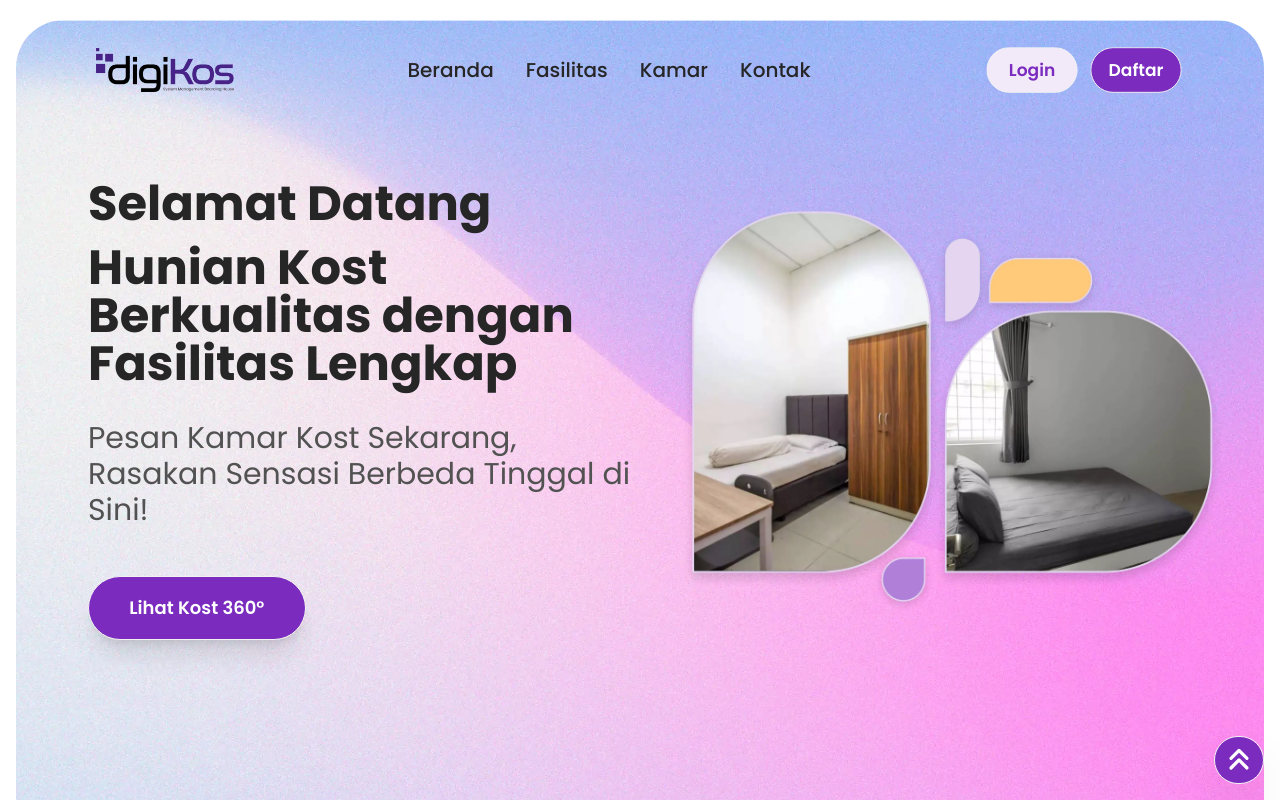
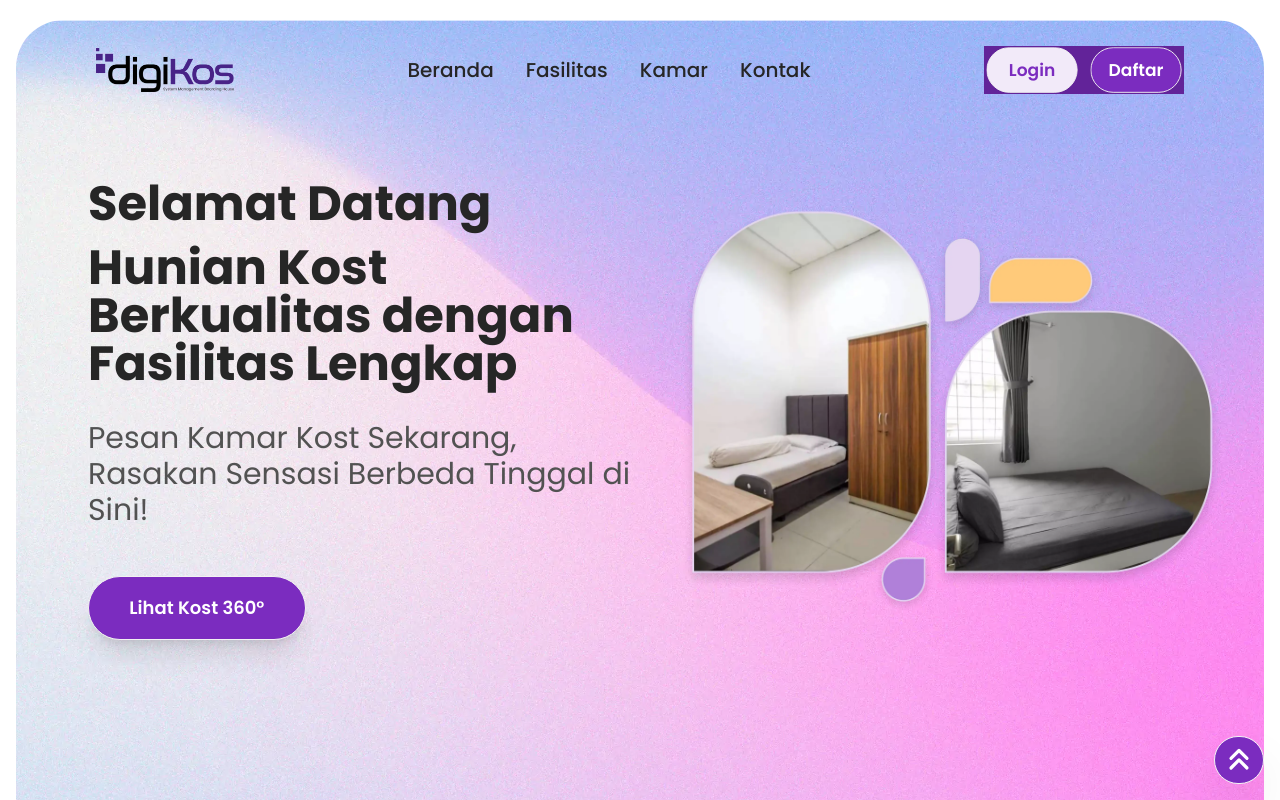
Before and after one commit to hapiznuddin/digikos-client-app, a React (Vite) app: page / in a window 1280 px wide. Shown: the top 800 px of the page. Built offline with nearby package versions, Linux system fonts and the light colour scheme; no server answers.

Commit message:
UI(landingpage): setting user pada navbar

```diff
--- a/src/Components/Fragments/LandingPage/Homepage/RoomSection.jsx
+++ b/src/Components/Fragments/LandingPage/Homepage/RoomSection.jsx
@@ -65,7 +65,7 @@ const RoomSection = () => {
         ) : (
           <>
             <figure className="overflow-hidden w-full">
-              <img src={imageRoom} alt="Shoes" />
+              <img src={imageRoom} alt="Foto Kamar" className="bg-cover bg-center" />
             </figure>
             <div className="flex flex-col w-full py-5 px-8 gap-4 ">
               <div className="flex flex-col gap-2 w-full ">
--- a/src/Components/Fragments/LandingPage/Homepage/TestimonialSection.jsx
+++ b/src/Components/Fragments/LandingPage/Homepage/TestimonialSection.jsx
@@ -2,6 +2,7 @@
 // import {FaChevronRight, FaChevronLeft} from "react-icons/fa";
 import { Swiper, SwiperSlide } from "swiper/react";
 import { Navigation, Pagination, Autoplay } from "swiper/modules";
+import { BiSolidQuoteAltRight, BiSolidQuoteAltLeft } from "react-icons/bi";
 import "swiper/css";
 import "swiper/css/navigation";
 import "swiper/css/pagination";
@@ -89,8 +90,12 @@ const TestimonialSection = () => {
                 </div>
                 <h1 className="text-lg font-semibold">{testimoni.name}</h1>
               </div>
-              <div className="card-body text-center ">
+              <div className="card-body text-center -mt-6">
+                <div className="flex flex-col justify-center items-center gap-4 ">
+                <BiSolidQuoteAltLeft size={24}/>
                 <p>{testimoni.desctiption}</p>
+                <BiSolidQuoteAltRight size={24}/>
+                </div>
               </div>
             </div>
           </SwiperSlide>
--- a/src/Components/Fragments/Login/LoginPage.jsx
+++ b/src/Components/Fragments/Login/LoginPage.jsx
@@ -40,9 +40,8 @@ const LoginPage = () => {
 
   const { mutate, isLoading } = useLoginUser({
     onSuccess: (data) => {
-      console.log(data);
-      Cookies.set("token", data.token, { expires: 2 });
-      Cookies.set("role", data.role, { expires: 2 });
+      Cookies.set("token", data.token, { expires: 7 });
+      Cookies.set("role", data.role, { expires: 7 });
       if (data.role === "User") {
         navigate("/", { replace: true });
       }
--- a/src/Components/Layouts/LandingPageLayout/Navbar.jsx
+++ b/src/Components/Layouts/LandingPageLayout/Navbar.jsx
@@ -3,10 +3,21 @@ import ButtonPrimary from "../../Elements/Button";
 import { useNavigate } from "react-router-dom";
 import { motion } from "framer-motion";
 import { useEffect, useState } from "react";
+import Cookies from "js-cookie";
+
+// const token = Cookies.get("token");
+const role = Cookies.get("role");
 
 const Navbar = () => {
   const navigate = useNavigate();
   const [isSticky, setIsSticky] = useState(false);
+  const [isLogin, setIsLogin] = useState(false);
+
+  useEffect(() => {
+    if (role === "User") {
+      setIsLogin(true);
+    }
+  }, []);
 
   useEffect(() => {
     const handleScroll = () => {
@@ -16,14 +27,16 @@ const Navbar = () => {
         setIsSticky(false);
       }
     };
-    window.addEventListener('scroll', handleScroll);
+    window.addEventListener("scroll", handleScroll);
 
     return () => {
-      window.removeEventListener('scroll', handleScroll);
+      window.removeEventListener("scroll", handleScroll);
     };
   }, []);
 
-  const navbarClasses = `sticky ${isSticky ? 'bg-neutral-25 shadow-sm' : ''} top-0 navbar flex justify-between py-4 px-4 mx-auto md:px-10 lg:px-24 md:mt-6 z-10`;
+  const navbarClasses = `sticky ${
+    isSticky ? "bg-neutral-25 shadow-sm" : ""
+  } top-0 navbar flex justify-between py-4 px-4 mx-auto md:px-10 lg:px-24 md:mt-6 z-10`;
   return (
     <motion.div
       className={navbarClasses}
@@ -71,8 +84,26 @@ const Navbar = () => {
           </li> */}
         </ul>
       </div>
-      <div className="flex justify-center items-center">
-        <div className=" gap-2 hidden  md:flex">
+      <div className="flex justify-center items-center w-64 ">
+        {isLogin ? (
+          <div className="dropdown dropdown-end">
+          <div className="hidden md:flex gap-2 justify-center items-center w-full px-2 ">
+            <button className="btn btn-ghost  m-1 rounded-full text-base font-medium normal-case  hover:bg-primary-50/50" tabIndex={0}>
+            <div className="avatar">
+              <div className="w-9 rounded-full">
+                <img src="https://images.unsplash.com/photo-1494790108377-be9c29b29330?ixlib=rb-4.0.3&ixid=M3wxMjA3fDB8MHxzZWFyY2h8M3x8cGVvcGxlfGVufDB8fDB8fHww&auto=format&fit=crop&w=500&q=60" />
+              </div>
+            </div>
+            <p className="text-base font-medium">Nama User</p>
+            </button>
+          </div>
+          <ul tabIndex={0} className="dropdown-content z-[1] menu p-2 shadow bg-base-100 rounded-box w-52">
+            <li><a>Item 1</a></li>
+            <li><a>Item 2</a></li>
+          </ul>
+        </div>
+        ) : (
+          <div className=" gap-2 hidden md:flex bg-primary-600">
             <ButtonPrimary
               onClick={() => navigate("/login")}
               className="w-20 text-sm lg:w-24 lg:text-lg bg-primary-50 text-primary-500 shadow-none hover:bg-primary-100 active:bg-primary-100"
@@ -86,12 +117,15 @@ const Navbar = () => {
               Daftar
             </ButtonPrimary>
           </div>
-        <div className="dropdown dropdown-end text-right w-full">
-          <label tabIndex={0} className="btn btn-ghost md:hidden">
+        )}
+        <div className="dropdown dropdown-end text-right w-full md:hidden">
+          <label tabIndex={0} className="btn m-1 btn-ghost md:hidden">
             <RiMenu3Fill size={24} />
-            {/* <svg xmlns="http://www.w3.org/2000/svg" className="h-5 w-5" fill="none" viewBox="0 0 24 24" stroke="currentColor"><path strokeLinecap="round" strokeLinejoin="round" strokeWidth="2" d="M4 6h16M4 12h8m-8 6h16" /></svg> */}
           </label>
-          <ul tabIndex={0} className="menu dropdown-content z-[1] p-2 shadow bg-base-100 rounded-box w-60 mt-4">
+          <ul
+            tabIndex={0}
+            className="menu dropdown-content z-[1] p-2 shadow bg-base-100 rounded-box w-60 mt-4"
+          >
             <li>
               <a className="rounded-full text-base font-medium hover:bg-primary-50 hover:text-primary-500">
                 Beranda
```
Lines whose indentation alone changed are shown as unchanged.
